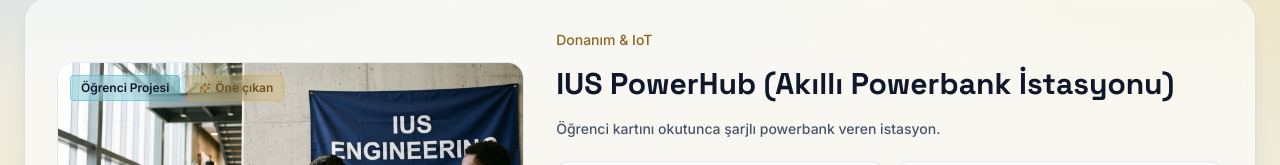
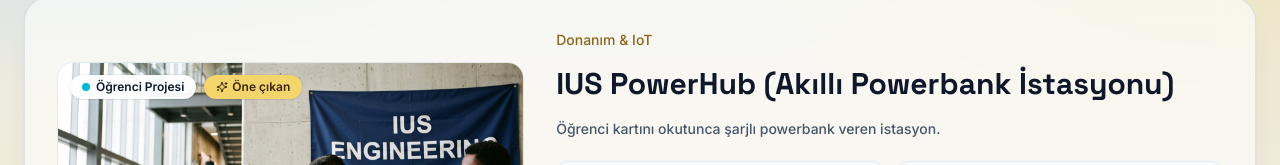
Before and after one commit to HasanKaan28/IEC-PORTAL-2, a Next.js app: page /projeler in a window 1280 px wide. Shown: the part 384-549 px from the top of the page. Built offline with nearby package versions, Linux system fonts and the light colour scheme; no server answers.

Commit message:
fix(projects): readable badges on project photos
Tinted glass chips disappeared on dark photos. Badges are now solid white with the project colour as a dot, and Featured is solid honey.

```diff
--- a/src/components/public/ProjectsCatalog.tsx
+++ b/src/components/public/ProjectsCatalog.tsx
@@ -126,16 +126,15 @@
                   sizes="(max-width: 1024px) 100vw, 40vw"
                   className="h-64 sm:h-72"
                 />
-                <div className="pointer-events-none absolute left-3 top-3 flex gap-2">
-                  <span
-                    className="rounded border px-2.5 py-1 text-xs font-semibold text-slate-900 backdrop-blur-md"
-                    style={{ backgroundColor: `${project.accentColor}30`, borderColor: `${project.accentColor}60` }}
-                  >
+                {/* Solid chips: tinted glass let dark or busy photos swallow the text. */}
+                <div className="pointer-events-none absolute left-3 top-3 flex flex-wrap gap-2">
+                  <span className="flex items-center gap-1.5 rounded-full bg-white/95 px-3 py-1 text-xs font-semibold text-slate-900 shadow-sm ring-1 ring-black/5">
+                    <span className="h-2 w-2 rounded-full" style={{ backgroundColor: project.accentColor }} aria-hidden="true" />
                     {project.badge[locale]}
                   </span>
                   {project.isFlagship && (
-                    <span className="flex items-center gap-1 rounded border border-accent-500/40 bg-accent-500/20 px-2.5 py-1 text-xs font-semibold text-accent-800 backdrop-blur-md">
-                      <Sparkles className="h-3 w-3 text-accent-700" aria-hidden="true" />
+                    <span className="flex items-center gap-1 rounded-full bg-accent-300 px-3 py-1 text-xs font-semibold text-accent-950 shadow-sm ring-1 ring-black/5">
+                      <Sparkles className="h-3 w-3" aria-hidden="true" />
                       {t.featured}
                     </span>
                   )}
```
